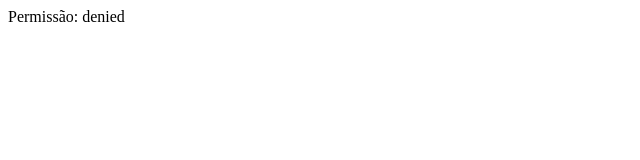
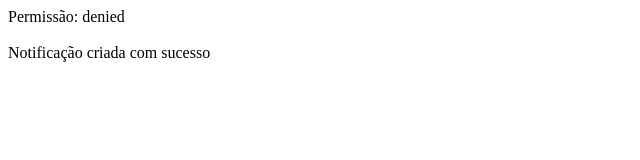
Before and after one commit to CelioMule/genesys-alerta, a plain HTML site: page index.html in a window 1280 px wide. Shown: the whole page, without its empty margins (0-640 px from the left). Drawn offline with Linux system fonts and the light colour scheme.

Commit message:
Update index.html

```diff
--- a/index.html
+++ b/index.html
@@ -1,5 +1,9 @@
 <!DOCTYPE html>
 <html>
+<head>
+<meta charset="utf-8">
+<title>Teste Genesys</title>
+</head>
 <body>
 
 <script>
@@ -7,6 +11,25 @@
 document.body.innerHTML =
 "Permissão: " + Notification.permission;
 
+try {
+
+    const notification = new Notification(
+        "Genesys Test",
+        {
+            body: "Notificação de teste"
+        }
+    );
+
+    document.body.innerHTML +=
+        "<br><br>Notificação criada com sucesso";
+
+} catch (e) {
+
+    document.body.innerHTML +=
+        "<br><br>Erro: " + e.message;
+
+}
+
 </script>
 
 </body>
```
